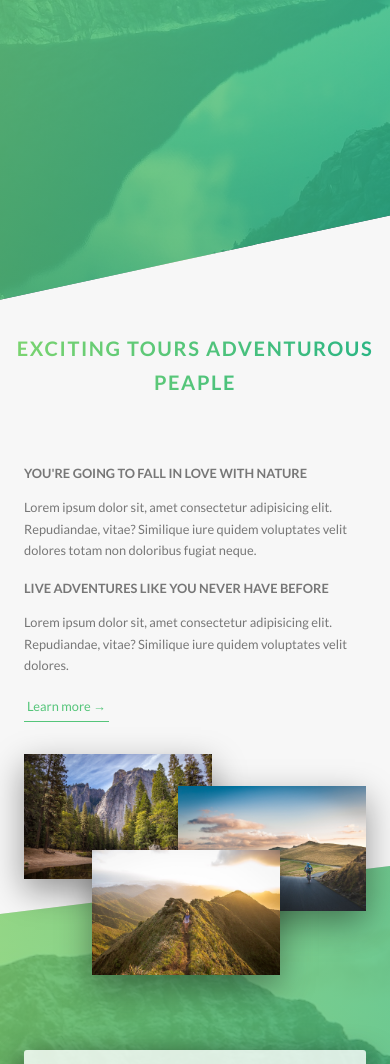
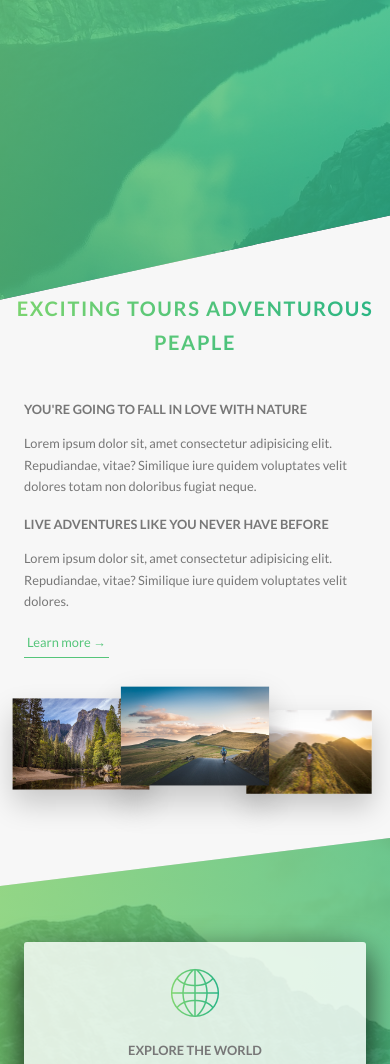
Before and after one commit to asmaaadel0/Natours, a website: page index.html in a window 390 px wide. Shown: the part 502-1566 px from the top of the page. Drawn offline with Linux system fonts and the light colour scheme; files whose address does not match are found by name.

Commit message:
add responsive for some sections

```diff
--- a/sass/base/_utilities.scss
+++ b/sass/base/_utilities.scss
@@ -8,10 +8,18 @@
 
 .u-margin-bottom-medium {
   margin-bottom: 4rem !important;
+
+  @include respond(tab-port) {
+    margin-bottom: 3rem !important;
+  }
 }
 
 .u-margin-bottom-big {
   margin-bottom: 8rem !important;
+
+  @include respond(tab-port) {
+    margin-bottom: 5rem !important;
+  }
 }
 
 .u-margin-top-big {
--- a/sass/components/_composition.scss
+++ b/sass/components/_composition.scss
@@ -10,26 +10,50 @@
     transition: all 0.2s;
     outline-offset: 2rem;
 
+    @include respond(tab-port) {
+      float: left;
+      position: relative;
+      width: 33.3333%;
+      box-shadow: 0 1.5rem 3rem rgba($color-black, 0.2);
+    }
+
     &--p1 {
       left: 0;
       top: -2rem;
+
+      @include respond(tab-port) {
+        top: 0;
+        transform: scale(1.2);
+      }
     }
     &--p2 {
       right: 0;
       top: 2rem;
+
+      @include respond(tab-port) {
+        top: -1rem;
+        transform: scale(1.3);
+        z-index: 100;
+      }
     }
     &--p3 {
       left: 20%;
       top: 10rem;
+
+      @include respond(tab-port) {
+        top: 1rem;
+        left: 0;
+        transform: scale(1.1);
+      }
     }
     &:hover {
       outline: 1.5rem solid $color-primary;
-      transform: scale(1.05) translateY(-.5rem);
+      transform: scale(1.05) translateY(-0.5rem);
       box-shadow: 0 2.5rem 4rem rgba($color-black, 0.5);
       z-index: 20;
     }
   }
-  &:hover &__photo:not(:hover){
-    transform: scale(.95);
+  &:hover &__photo:not(:hover) {
+    transform: scale(0.95);
   }
 }
--- a/sass/components/_feature-box.scss
+++ b/sass/components/_feature-box.scss
@@ -6,6 +6,10 @@
   border-radius: 3px;
   box-shadow: 0 1.5rem 4rem rgba($color-black, 0.8);
   transition: transform 0.3s;
+
+  @include respond(tab-port) {
+    padding: 2rem;
+  }
 
   &__icon {
     font-size: 6rem;
@@ -18,6 +22,10 @@
     );
     -webkit-background-clip: text;
     color: transparent;
+
+    @include respond(tab-port) {
+      margin-bottom: 0;
+    }
   }
 
   &:hover {
--- a/sass/pages/_home.scss
+++ b/sass/pages/_home.scss
@@ -2,6 +2,10 @@
   background-color: $color-grey-light-1;
   padding: 25rem 0;
   margin-top: -20vh;
+
+  @include respond(tab-port) {
+    padding: 20rem 0;
+  }
 }
 .section-features {
   padding: 20rem 0;
@@ -18,15 +22,27 @@
   & > * {
     transform: skewY(7deg);
   }
+
+  @include respond(tab-port) {
+    padding: 10rem 0;
+  }
 }
 .section-tours {
   background-color: $color-grey-light-1;
   padding: 25rem 0 15rem 0;
   margin-top: -10rem;
+
+  @include respond(tab-port) {
+    padding: 20rem 0 10rem 0;
+  }
 }
 .section-stories {
   position: relative;
   padding: 15rem 0;
+
+  @include respond(tab-port) {
+    padding: 10rem 0;
+  }
 }
 
 .section-book {
@@ -36,6 +52,10 @@
     $color-primary-light,
     $color-primary-dark
   );
+
+  @include respond(tab-port) {
+    padding: 10rem 0;
+  }
 }
 .book {
   background-image: linear-gradient(
@@ -50,7 +70,7 @@
   box-shadow: 0 1.5rem 4rem rgba($color-black, 0.2);
   height: 50rem;
 
-  &__form{
+  &__form {
     width: 50%;
     padding: 6rem;
   }
```
Also changed, not shown: css/style.css, 1 other file.
